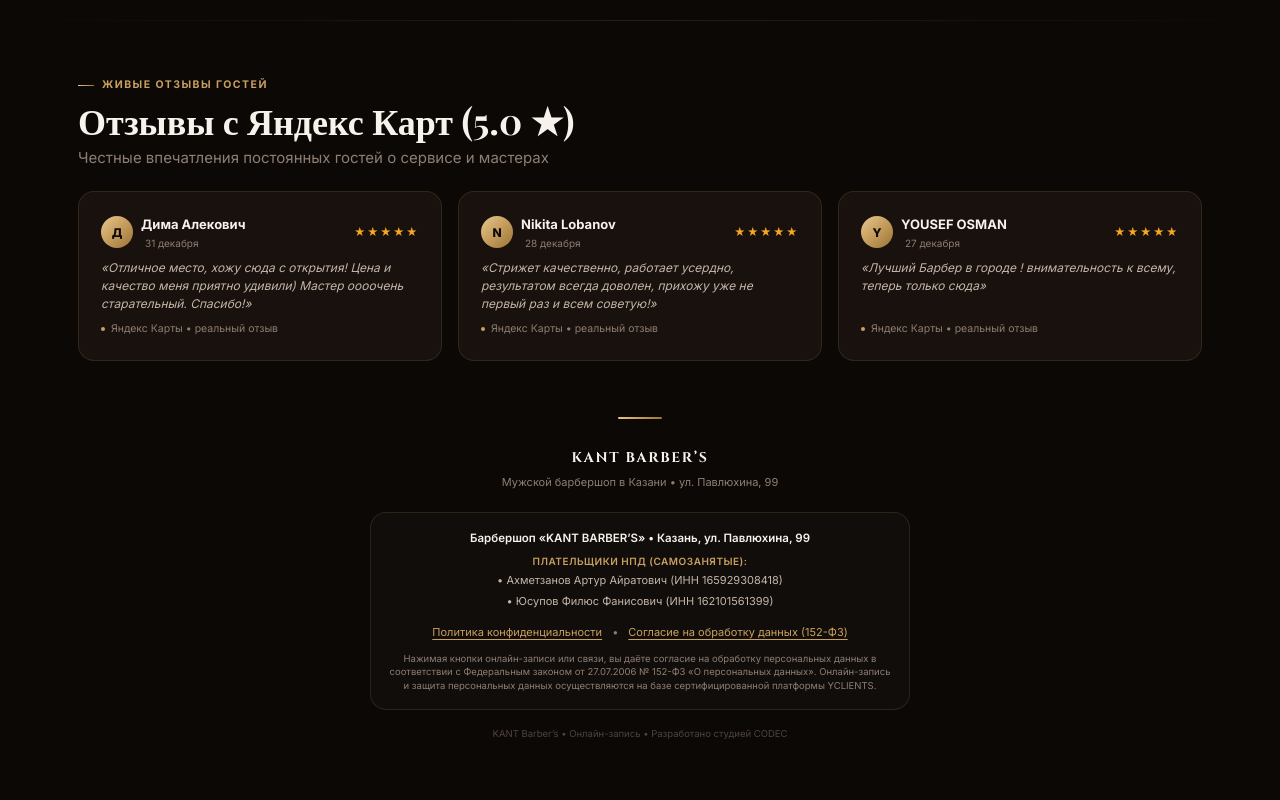
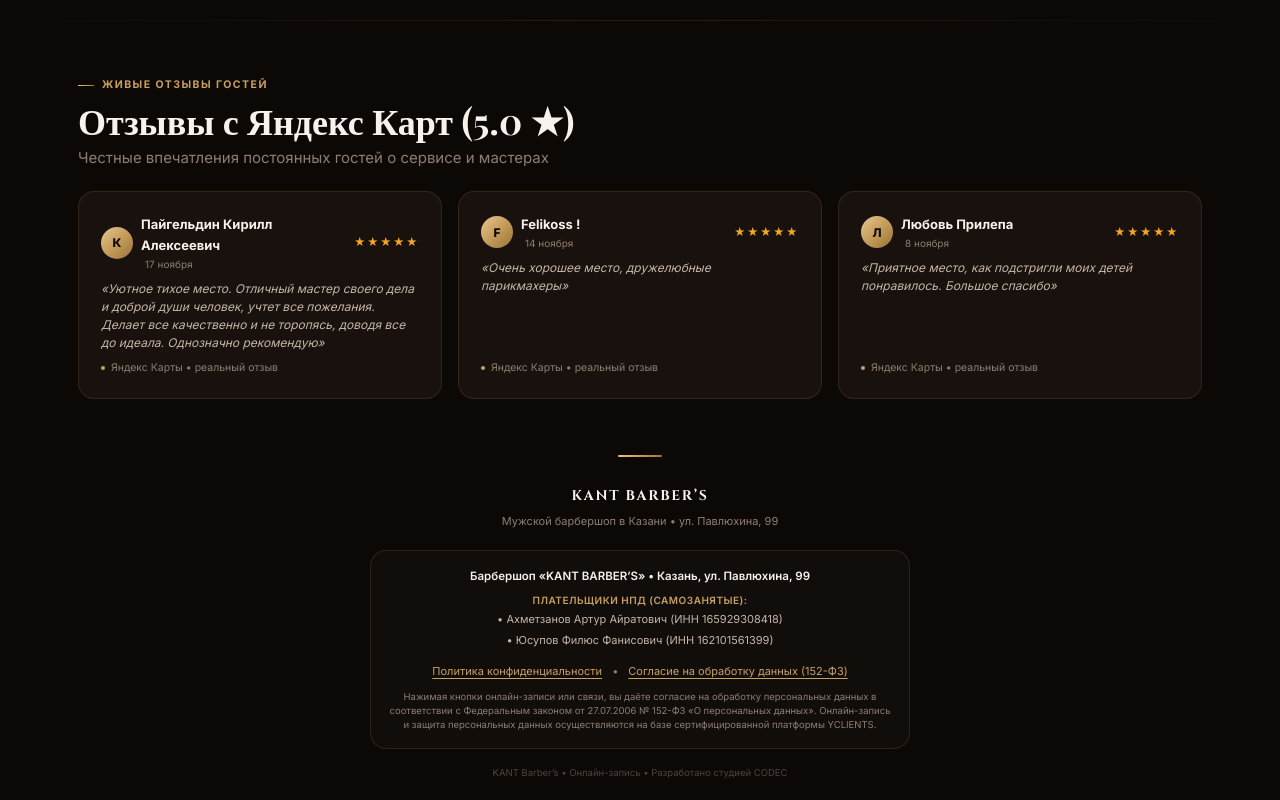
Before and after one commit to VOICEEEEEEE/codec-portfolio, a plain HTML site: page kant/index.html in a window 1280 px wide. Shown: the part 4062-4862 px from the top of the page. Before the commit the page ends 4823 px from the top, so only its background shows below. Drawn offline with nearby package versions, Linux system fonts and the light colour scheme; a script that the page names is missing; a web font is replaced by a local one.

Commit message:
feat(reviews): replace with exact newest November reviews from Yandex Maps (Kirill Paigeldin, Felikoss, Lyubov Prilepa)

```diff
--- a/kant/index.html
+++ b/kant/index.html
@@ -3155,22 +3155,22 @@
       </div>
 
             <!-- 3-Column Reviews on PC -->
-            <div class="reviews-list">
-        <!-- Review 1: Dima Alekovich -->
+                  <div class="reviews-list">
+        <!-- Review 1: Kirill Paigeldin -->
         <div class="review-card reveal">
           <div>
             <div class="review-top">
               <div class="review-author-wrap">
-                <div class="review-avatar">Д</div>
+                <div class="review-avatar">К</div>
                 <div>
-                  <div class="review-author">Дима Алекович</div>
-                  <div class="review-date-badge">31 декабря</div>
+                  <div class="review-author">Пайгельдин Кирилл Алексеевич</div>
+                  <div class="review-date-badge">17 ноября</div>
                 </div>
               </div>
               <div class="review-stars">★★★★★</div>
             </div>
             <div class="review-text">
-              «Отличное место, хожу сюда с открытия! Цена и качество меня приятно удивили) Мастер оооочень старательный. Спасибо!»
+              «Уютное тихое место. Отличный мастер своего дела и доброй души человек, учтет все пожелания. Делает все качественно и не торопясь, доводя все до идеала. Однозначно рекомендую»
             </div>
           </div>
           <div class="review-source">
@@ -3179,21 +3179,21 @@
           </div>
         </div>
 
-        <!-- Review 2: Nikita Lobanov -->
+        <!-- Review 2: Felikoss ! -->
         <div class="review-card reveal reveal-delay-1">
           <div>
             <div class="review-top">
               <div class="review-author-wrap">
-                <div class="review-avatar">N</div>
+                <div class="review-avatar">F</div>
                 <div>
-                  <div class="review-author">Nikita Lobanov</div>
-                  <div class="review-date-badge">28 декабря</div>
+                  <div class="review-author">Felikoss !</div>
+                  <div class="review-date-badge">14 ноября</div>
                 </div>
               </div>
               <div class="review-stars">★★★★★</div>
             </div>
             <div class="review-text">
-              «Стрижет качественно, работает усердно, результатом всегда доволен, прихожу уже не первый раз и всем советую!»
+              «Очень хорошее место, дружелюбные парикмахеры»
             </div>
           </div>
           <div class="review-source">
@@ -3202,21 +3202,21 @@
           </div>
         </div>
 
-        <!-- Review 3: YOUSEF OSMAN -->
+        <!-- Review 3: Lyubov Prilepa -->
         <div class="review-card reveal reveal-delay-2">
           <div>
             <div class="review-top">
               <div class="review-author-wrap">
-                <div class="review-avatar">Y</div>
+                <div class="review-avatar">Л</div>
                 <div>
-                  <div class="review-author">YOUSEF OSMAN</div>
-                  <div class="review-date-badge">27 декабря</div>
+                  <div class="review-author">Любовь Прилепа</div>
+                  <div class="review-date-badge">8 ноября</div>
                 </div>
               </div>
               <div class="review-stars">★★★★★</div>
             </div>
             <div class="review-text">
-              «Лучший Барбер в городе ! внимательность к всему, теперь только сюда»
+              «Приятное место, как подстригли моих детей понравилось. Большое спасибо»
             </div>
           </div>
           <div class="review-source">
```
Also changed, not shown: kant2/index.html (+16 -16 lines), kant3/index.html (+16 -16 lines).
